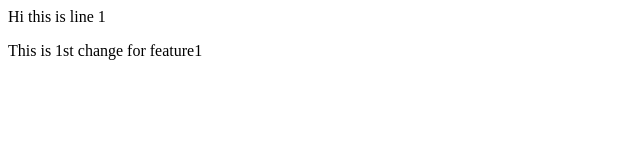
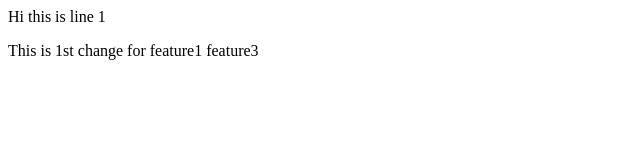
Before and after one commit to Aswiniskillit/gitskillitcalss, a plain HTML site: page index.html in a window 1280 px wide. Shown: the full height of the page, 0-640 px from the left. Drawn offline with Linux system fonts and the light colour scheme.

Commit message:
Added feature3

```diff
--- a/index.html
+++ b/index.html
@@ -1,2 +1,2 @@
 <p>Hi this is line 1</p>
-<p>This is 1st change  for feature1</p>
+<p>This is 1st change  for feature1 feature3</p>
```
